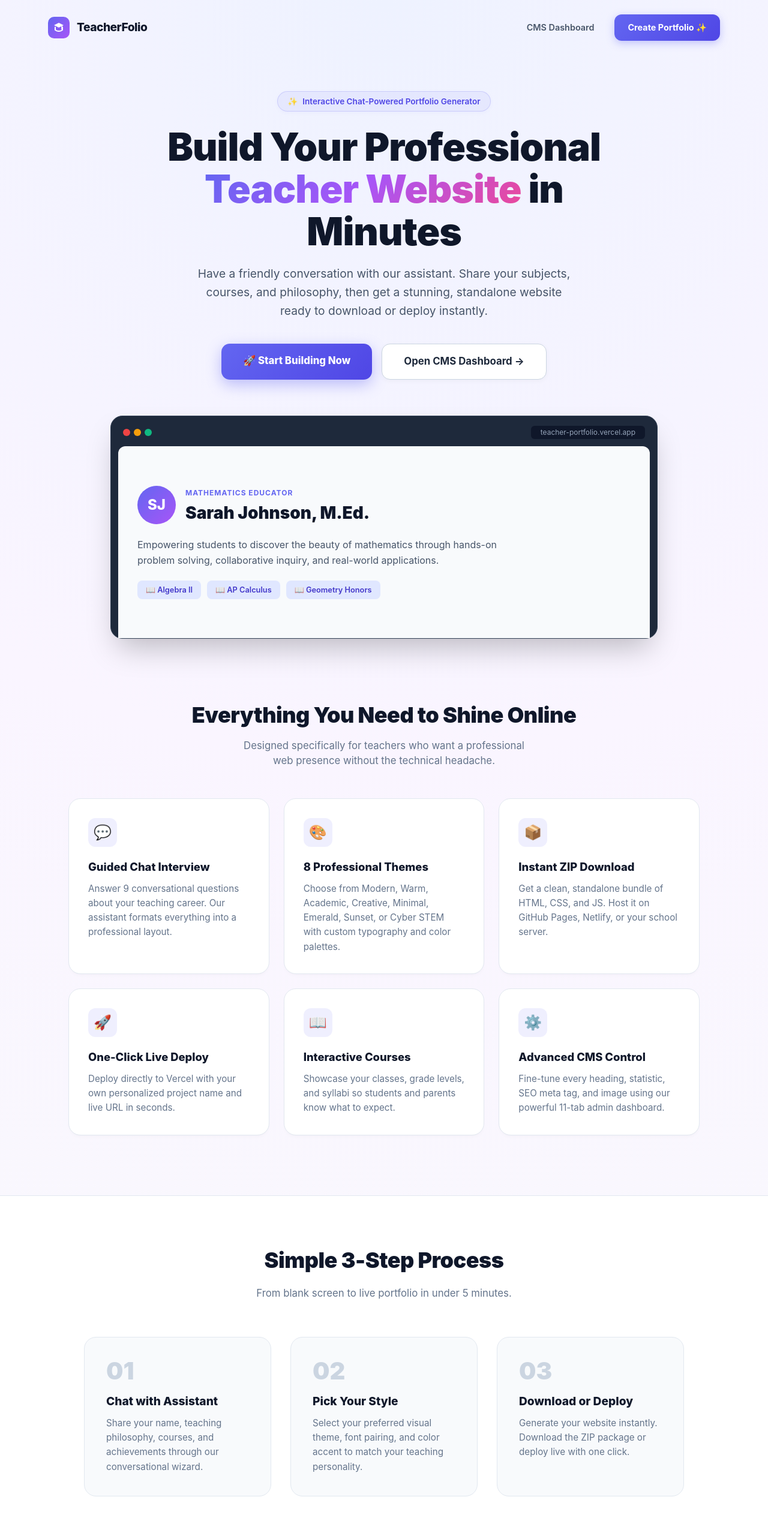
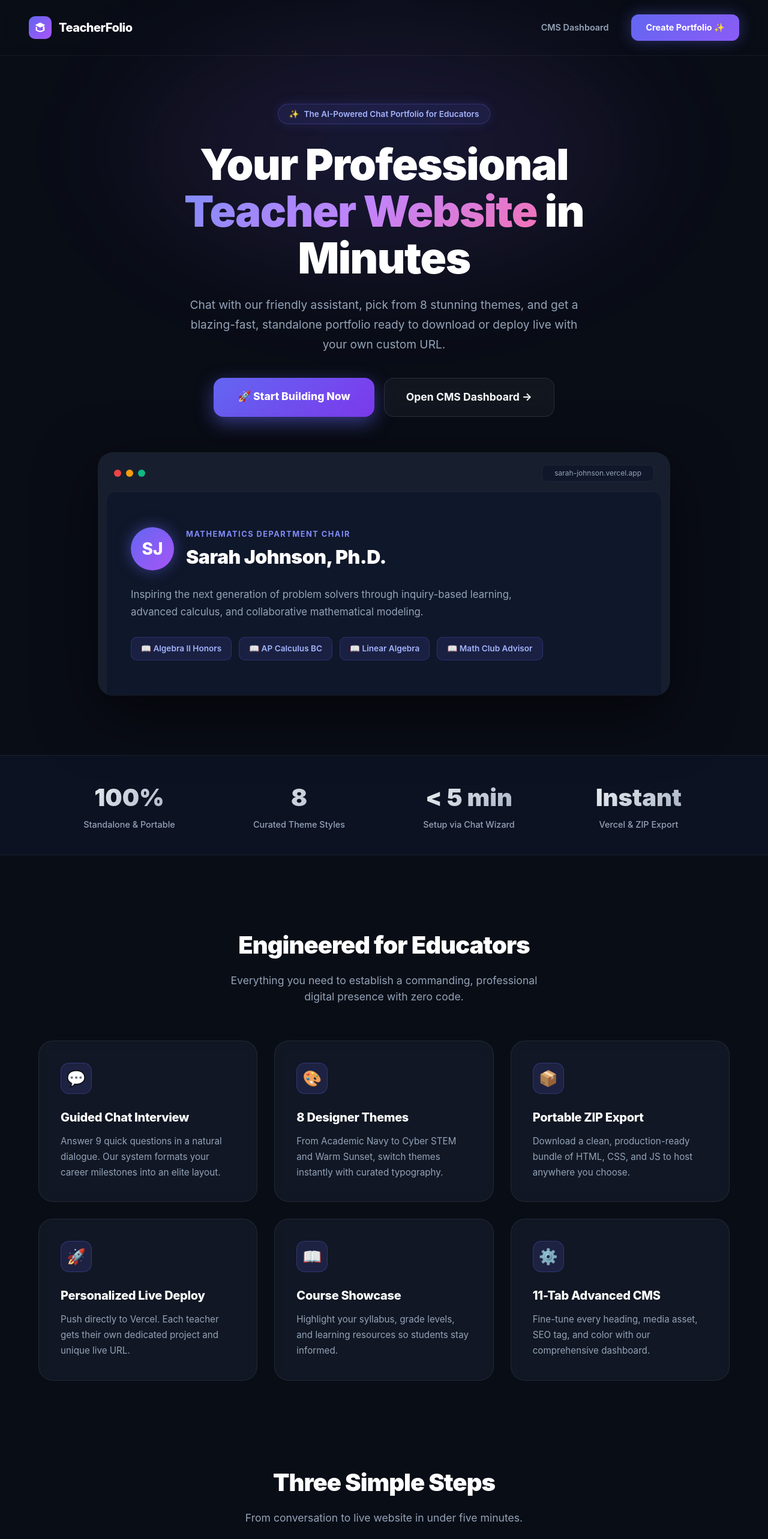
Before and after one commit to beebus-builds/automate, a Next.js app: page / in a window 1280 px wide. Shown: the top 2566 px of the page at 60% size. Built offline with nearby package versions, Linux system fonts and the light colour scheme.

Commit message:
Enhance ChatGPT-like interface: immediate initial greeting load, AI avatar badge, smooth chat bubbles, fixed input bar, auto-focus, and auto-scroll

```diff
--- a/app/page.tsx
+++ b/app/page.tsx
@@ -5,131 +5,154 @@ import { Logo } from '@/components/Logo';
 
 export default function HomePage() {
   return (
-    <div style={{ minHeight: '100vh', background: 'radial-gradient(circle at 50% 0%, #eef2ff 0%, #faf5ff 40%, #f8fafc 100%)', color: '#1e293b', fontFamily: '-apple-system,BlinkMacSystemFont,Segoe UI,Roboto,sans-serif' }}>
+    <div style={{ minHeight: '100vh', background: '#090d16', color: '#f8fafc', fontFamily: '-apple-system,BlinkMacSystemFont,Segoe UI,Roboto,sans-serif', overflowX: 'hidden' }}>
+      {/* Ambient background glows */}
+      <div style={{ position: 'absolute', top: 0, left: '50%', transform: 'translateX(-50%)', width: '1000px', height: '500px', background: 'radial-gradient(ellipse at center, rgba(99,102,241,0.15) 0%, rgba(168,85,247,0.08) 50%, transparent 70%)', pointerEvents: 'none', filter: 'blur(80px)', zIndex: 0 }} />
+
       {/* Header */}
-      <header style={{ padding: '24px 40px', display: 'flex', alignItems: 'center', justifyContent: 'space-between', maxWidth: 1200, margin: '0 auto' }}>
+      <header style={{ position: 'relative', zIndex: 10, padding: '24px 48px', display: 'flex', alignItems: 'center', justifyContent: 'space-between', maxWidth: 1280, margin: '0 auto', backdropFilter: 'blur(12px)', borderBottom: '1px solid rgba(255,255,255,0.06)' }}>
         <div style={{ display: 'flex', alignItems: 'center', gap: 12 }}>
-          <Logo size={36} />
-          <span style={{ fontWeight: 800, fontSize: '1.2rem', letterSpacing: '-0.5px', color: '#0f172a' }}>TeacherFolio</span>
+          <Logo size={38} />
+          <span style={{ fontWeight: 800, fontSize: '1.25rem', letterSpacing: '-0.5px', color: '#fff' }}>TeacherFolio</span>
         </div>
-        <nav style={{ display: 'flex', gap: 16, alignItems: 'center' }}>
-          <Link href="/cms" style={{ padding: '10px 18px', color: '#475569', fontWeight: 600, textDecoration: 'none', fontSize: '.9rem', transition: 'color 0.2s' }}>
+        <nav style={{ display: 'flex', gap: 20, alignItems: 'center' }}>
+          <Link href="/cms" style={{ padding: '10px 18px', color: '#94a3b8', fontWeight: 600, textDecoration: 'none', fontSize: '.9rem', transition: 'color 0.2s' }}>
             CMS Dashboard
           </Link>
-          <Link href="/build" style={{ padding: '11px 22px', background: 'linear-gradient(135deg, #6366f1, #4f46e5)', color: '#fff', borderRadius: 12, fontWeight: 700, textDecoration: 'none', fontSize: '.9rem', boxShadow: '0 4px 14px rgba(99,102,241,0.35)', transition: 'transform 0.15s, box-shadow 0.15s' }}>
+          <Link href="/build" style={{ padding: '11px 24px', background: 'linear-gradient(135deg, #6366f1 0%, #8b5cf6 100%)', color: '#fff', borderRadius: 12, fontWeight: 700, textDecoration: 'none', fontSize: '.9rem', boxShadow: '0 0 25px rgba(99,102,241,0.4)', transition: 'transform 0.15s, box-shadow 0.15s' }}>
             Create Portfolio ✨
           </Link>
         </nav>
       </header>
 
       {/* Hero */}
-      <section style={{ maxWidth: 900, margin: '60px auto 0', padding: '0 24px', textAlign: 'center' }}>
-        <div style={{ display: 'inline-flex', alignItems: 'center', gap: 8, padding: '6px 16px', background: 'rgba(99,102,241,0.08)', border: '1px solid rgba(99,102,241,0.2)', borderRadius: 999, fontSize: '.85rem', fontWeight: 600, color: '#4f46e5', marginBottom: 24, boxShadow: '0 2px 6px rgba(99,102,241,0.05)' }}>
-          <span>✨</span> Interactive Chat-Powered Portfolio Generator
+      <section style={{ position: 'relative', zIndex: 1, maxWidth: 1000, margin: '80px auto 40px', padding: '0 24px', textAlign: 'center' }}>
+        <div style={{ display: 'inline-flex', alignItems: 'center', gap: 8, padding: '6px 18px', background: 'rgba(99,102,241,0.12)', border: '1px solid rgba(99,102,241,0.3)', borderRadius: 999, fontSize: '.85rem', fontWeight: 600, color: '#a5b4fc', marginBottom: 28, boxShadow: '0 0 20px rgba(99,102,241,0.15)' }}>
+          <span>✨</span> The AI-Powered Chat Portfolio for Educators
         </div>
-        <h1 style={{ fontSize: 'clamp(2.5rem, 6vw, 4rem)', fontWeight: 900, color: '#0f172a', margin: '0 0 20px', lineHeight: 1.1, letterSpacing: '-1px' }}>
-          Build Your Professional<br />
-          <span style={{ background: 'linear-gradient(135deg, #6366f1, #a855f7, #ec4899)', WebkitBackgroundClip: 'text', WebkitTextFillColor: 'transparent' }}>Teacher Website</span>
+        <h1 style={{ fontSize: 'clamp(2.75rem, 7vw, 4.5rem)', fontWeight: 900, color: '#fff', margin: '0 0 24px', lineHeight: 1.08, letterSpacing: '-1.5px' }}>
+          Your Professional<br />
+          <span style={{ background: 'linear-gradient(135deg, #818cf8 0%, #c084fc 50%, #f472b6 100%)', WebkitBackgroundClip: 'text', WebkitTextFillColor: 'transparent' }}>Teacher Website</span>
           {' '}in Minutes
         </h1>
-        <p style={{ fontSize: '1.2rem', color: '#475569', maxWidth: 640, margin: '0 auto 40px', lineHeight: 1.6 }}>
-          Have a friendly conversation with our assistant. Share your subjects, courses, and philosophy,
-          then get a stunning, standalone website ready to download or deploy instantly.
+        <p style={{ fontSize: '1.2rem', color: '#94a3b8', maxWidth: 680, margin: '0 auto 40px', lineHeight: 1.7 }}>
+          Chat with our friendly assistant, pick from 8 stunning themes, and get a blazing-fast,
+          standalone portfolio ready to download or deploy live with your own custom URL.
         </p>
         <div style={{ display: 'flex', gap: 16, justifyContent: 'center', flexWrap: 'wrap' }}>
-          <Link href="/build" style={{ padding: '16px 36px', background: 'linear-gradient(135deg, #6366f1, #4f46e5)', color: '#fff', borderRadius: 14, fontWeight: 800, textDecoration: 'none', fontSize: '1.05rem', boxShadow: '0 8px 24px rgba(99,102,241,0.4)', transition: 'transform 0.2s' }}>
+          <Link href="/build" style={{ padding: '18px 40px', background: 'linear-gradient(135deg, #6366f1 0%, #7c3aed 100%)', color: '#fff', borderRadius: 16, fontWeight: 800, textDecoration: 'none', fontSize: '1.1rem', boxShadow: '0 10px 30px rgba(99,102,241,0.5)', transition: 'transform 0.2s' }}>
             🚀 Start Building Now
           </Link>
-          <Link href="/cms" style={{ padding: '16px 36px', background: '#fff', color: '#1e293b', borderRadius: 14, fontWeight: 700, textDecoration: 'none', fontSize: '1.05rem', border: '1px solid #cbd5e1', boxShadow: '0 2px 8px rgba(0,0,0,0.04)' }}>
+          <Link href="/cms" style={{ padding: '18px 36px', background: 'rgba(255,255,255,0.04)', color: '#f8fafc', borderRadius: 16, fontWeight: 700, textDecoration: 'none', fontSize: '1.1rem', border: '1px solid rgba(255,255,255,0.1)', backdropFilter: 'blur(10px)' }}>
             Open CMS Dashboard →
           </Link>
         </div>
       </section>
 
       {/* Preview Card Mockup */}
-      <section style={{ maxWidth: 960, margin: '60px auto 0', padding: '0 24px' }}>
-        <div style={{ background: '#1e293b', borderRadius: 20, padding: '12px 12px 0 12px', boxShadow: '0 25px 50px -12px rgba(0,0,0,0.25)', border: '1px solid #334155' }}>
-          <div style={{ display: 'flex', gap: 6, padding: '4px 8px 12px 8px', alignItems: 'center' }}>
+      <section style={{ position: 'relative', zIndex: 1, maxWidth: 1000, margin: '60px auto 100px', padding: '0 24px' }}>
+        <div style={{ background: 'rgba(30, 41, 59, 0.7)', backdropFilter: 'blur(20px)', borderRadius: 24, padding: '14px 14px 0 14px', boxShadow: '0 30px 100px rgba(0,0,0,0.6), 0 0 0 1px rgba(255,255,255,0.1)' }}>
+          <div style={{ display: 'flex', gap: 8, padding: '6px 12px 16px 12px', alignItems: 'center' }}>
             <span style={{ width: 12, height: 12, borderRadius: '50%', background: '#ef4444', display: 'inline-block' }} />
             <span style={{ width: 12, height: 12, borderRadius: '50%', background: '#f59e0b', display: 'inline-block' }} />
             <span style={{ width: 12, height: 12, borderRadius: '50%', background: '#10b981', display: 'inline-block' }} />
-            <span style={{ marginLeft: 'auto', fontSize: '.75rem', color: '#94a3b8', background: '#0f172a', padding: '2px 16px', borderRadius: 6 }}>teacher-portfolio.vercel.app</span>
+            <span style={{ marginLeft: 'auto', fontSize: '.75rem', color: '#94a3b8', background: 'rgba(15, 23, 42, 0.8)', padding: '4px 20px', borderRadius: 8, border: '1px solid rgba(255,255,255,0.06)' }}>sarah-johnson.vercel.app</span>
           </div>
-          <div style={{ background: '#f8fafc', borderRadius: '12px 12px 0 0', padding: '40px 32px', textAlign: 'left', minHeight: 320, display: 'flex', flexDirection: 'column', justifyContent: 'center' }}>
-            <div style={{ display: 'flex', alignItems: 'center', gap: 16, marginBottom: 20 }}>
-              <div style={{ width: 64, height: 64, borderRadius: '50%', background: 'linear-gradient(135deg, #6366f1, #a855f7)', color: '#fff', display: 'flex', alignItems: 'center', justifyContent: 'center', fontSize: '1.5rem', fontWeight: 800 }}>SJ</div>
+          <div style={{ background: '#0f172a', borderRadius: '16px 16px 0 0', padding: '48px 40px', textAlign: 'left', minHeight: 340, display: 'flex', flexDirection: 'column', justifyContent: 'center', borderTop: '1px solid rgba(255,255,255,0.06)' }}>
+            <div style={{ display: 'flex', alignItems: 'center', gap: 20, marginBottom: 24 }}>
+              <div style={{ width: 72, height: 72, borderRadius: '50%', background: 'linear-gradient(135deg, #6366f1, #a855f7)', color: '#fff', display: 'flex', alignItems: 'center', justifyContent: 'center', fontSize: '1.75rem', fontWeight: 800, boxShadow: '0 0 25px rgba(99,102,241,0.5)' }}>SJ</div>
               <div>
-                <span style={{ fontSize: '.75rem', fontWeight: 700, color: '#6366f1', textTransform: 'uppercase', letterSpacing: '1px' }}>Mathematics Educator</span>
-                <h2 style={{ fontSize: '1.75rem', fontWeight: 900, color: '#0f172a', margin: '2px 0 0' }}>Sarah Johnson, M.Ed.</h2>
+                <span style={{ fontSize: '.8rem', fontWeight: 700, color: '#818cf8', textTransform: 'uppercase', letterSpacing: '1.5px' }}>Mathematics Department Chair</span>
+                <h2 style={{ fontSize: '2rem', fontWeight: 900, color: '#fff', margin: '4px 0 0', letterSpacing: '-0.5px' }}>Sarah Johnson, Ph.D.</h2>
               </div>
             </div>
-            <p style={{ fontSize: '1rem', color: '#475569', lineHeight: 1.6, maxWidth: 600, margin: '0 0 20px' }}>
-              Empowering students to discover the beauty of mathematics through hands-on problem solving, collaborative inquiry, and real-world applications.
+            <p style={{ fontSize: '1.05rem', color: '#94a3b8', lineHeight: 1.7, maxWidth: 680, margin: '0 0 28px' }}>
+              Inspiring the next generation of problem solvers through inquiry-based learning, advanced calculus, and collaborative mathematical modeling.
             </p>
-            <div style={{ display: 'flex', gap: 10, flexWrap: 'wrap' }}>
-              {['Algebra II', 'AP Calculus', 'Geometry Honors'].map(c => (
-                <span key={c} style={{ padding: '6px 14px', background: '#e0e7ff', color: '#4338ca', borderRadius: 8, fontSize: '.8rem', fontWeight: 600 }}>📖 {c}</span>
+            <div style={{ display: 'flex', gap: 12, flexWrap: 'wrap' }}>
+              {['Algebra II Honors', 'AP Calculus BC', 'Linear Algebra', 'Math Club Advisor'].map(c => (
+                <span key={c} style={{ padding: '8px 16px', background: 'rgba(99,102,241,0.12)', border: '1px solid rgba(99,102,241,0.25)', color: '#a5b4fc', borderRadius: 10, fontSize: '.85rem', fontWeight: 600 }}>📖 {c}</span>
               ))}
             </div>
           </div>
         </div>
       </section>
 
+      {/* Stats bar */}
+      <section style={{ borderTop: '1px solid rgba(255,255,255,0.06)', borderBottom: '1px solid rgba(255,255,255,0.06)', background: 'rgba(15, 23, 42, 0.6)', padding: '40px 24px' }}>
+        <div style={{ maxWidth: 1100, margin: '0 auto', display: 'grid', gridTemplateColumns: 'repeat(auto-fit, minmax(220px, 1fr))', gap: 32, textAlign: 'center' }}>
+          {[
+            { stat: '100%', label: 'Standalone & Portable' },
+            { stat: '8', label: 'Curated Theme Styles' },
+            { stat: '< 5 min', label: 'Setup via Chat Wizard' },
+            { stat: 'Instant', label: 'Vercel & ZIP Export' },
+          ].map((st, i) => (
+            <div key={i}>
+              <div style={{ fontSize: '2.5rem', fontWeight: 900, color: '#fff', marginBottom: 4, background: 'linear-gradient(135deg, #fff 0%, #94a3b8 100%)', WebkitBackgroundClip: 'text', WebkitTextFillColor: 'transparent' }}>{st.stat}</div>
+              <div style={{ fontSize: '.9rem', color: '#94a3b8', fontWeight: 500 }}>{st.label}</div>
+            </div>
+          ))}
+        </div>
+      </section>
+
       {/* Features Grid */}
-      <section style={{ maxWidth: 1100, margin: '100px auto 0', padding: '0 24px' }}>
-        <div style={{ textAlign: 'center', marginBottom: 50 }}>
-          <h2 style={{ fontSize: '2.25rem', fontWeight: 900, color: '#0f172a', margin: '0 0 12px', letterSpacing: '-0.5px' }}>Everything You Need to Shine Online</h2>
-          <p style={{ fontSize: '1.05rem', color: '#64748b', maxWidth: 500, margin: '0 auto' }}>Designed specifically for teachers who want a professional web presence without the technical headache.</p>
+      <section style={{ maxWidth: 1200, margin: '120px auto 0', padding: '0 24px' }}>
+        <div style={{ textAlign: 'center', marginBottom: 60 }}>
+          <h2 style={{ fontSize: '2.5rem', fontWeight: 900, color: '#fff', margin: '0 0 16px', letterSpacing: '-1px' }}>Engineered for Educators</h2>
+          <p style={{ fontSize: '1.1rem', color: '#94a3b8', maxWidth: 540, margin: '0 auto' }}>Everything you need to establish a commanding, professional digital presence with zero code.</p>
         </div>
-        <div style={{ display: 'grid', gridTemplateColumns: 'repeat(auto-fit, minmax(320px, 1fr))', gap: 24 }}>
+        <div style={{ display: 'grid', gridTemplateColumns: 'repeat(auto-fit, minmax(350px, 1fr))', gap: 28 }}>
           {[
-            { icon: '💬', title: 'Guided Chat Interview', desc: 'Answer 9 conversational questions about your teaching career. Our assistant formats everything into a professional layout.' },
-            { icon: '🎨', title: '8 Professional Themes', desc: 'Choose from Modern, Warm, Academic, Creative, Minimal, Emerald, Sunset, or Cyber STEM with custom typography and color palettes.' },
-            { icon: '📦', title: 'Instant ZIP Download', desc: 'Get a clean, standalone bundle of HTML, CSS, and JS. Host it on GitHub Pages, Netlify, or your school server.' },
-            { icon: '🚀', title: 'One-Click Live Deploy', desc: 'Deploy directly to Vercel with your own personalized project name and live URL in seconds.' },
-            { icon: '📖', title: 'Interactive Courses', desc: 'Showcase your classes, grade levels, and syllabi so students and parents know what to expect.' },
-            { icon: '⚙️', title: 'Advanced CMS Control', desc: 'Fine-tune every heading, statistic, SEO meta tag, and image using our powerful 11-tab admin dashboard.' },
+            { icon: '💬', title: 'Guided Chat Interview', desc: 'Answer 9 quick questions in a natural dialogue. Our system formats your career milestones into an elite layout.' },
+            { icon: '🎨', title: '8 Designer Themes', desc: 'From Academic Navy to Cyber STEM and Warm Sunset, switch themes instantly with curated typography.' },
+            { icon: '📦', title: 'Portable ZIP Export', desc: 'Download a clean, production-ready bundle of HTML, CSS, and JS to host anywhere you choose.' },
+            { icon: '🚀', title: 'Personalized Live Deploy', desc: 'Push directly to Vercel. Each teacher gets their own dedicated project and unique live URL.' },
+            { icon: '📖', title: 'Course Showcase', desc: 'Highlight your syllabus, grade levels, and learning resources so students stay informed.' },
+            { icon: '⚙️', title: '11-Tab Advanced CMS', desc: 'Fine-tune every heading, media asset, SEO tag, and color with our comprehensive dashboard.' },
           ].map((f, i) => (
-            <div key={i} style={{ background: '#fff', border: '1px solid #e2e8f0', borderRadius: 20, padding: 32, boxShadow: '0 4px 6px -1px rgba(0,0,0,0.02), 0 2px 4px -2px rgba(0,0,0,0.02)', transition: 'all 0.2s' }}>
-              <div style={{ width: 48, height: 48, borderRadius: 12, background: 'rgba(99,102,241,0.1)', display: 'flex', alignItems: 'center', justifyContent: 'center', fontSize: '1.5rem', marginBottom: 20 }}>{f.icon}</div>
-              <h3 style={{ fontSize: '1.15rem', fontWeight: 800, color: '#0f172a', margin: '0 0 10px' }}>{f.title}</h3>
-              <p style={{ fontSize: '.95rem', color: '#64748b', margin: 0, lineHeight: 1.6 }}>{f.desc}</p>
+            <div key={i} style={{ background: 'rgba(30, 41, 59, 0.4)', border: '1px solid rgba(255,255,255,0.08)', borderRadius: 24, padding: 36, backdropFilter: 'blur(10px)', transition: 'transform 0.2s, border-color 0.2s' }}>
+              <div style={{ width: 52, height: 52, borderRadius: 14, background: 'rgba(99,102,241,0.15)', border: '1px solid rgba(99,102,241,0.3)', display: 'flex', alignItems: 'center', justifyContent: 'center', fontSize: '1.6rem', marginBottom: 24 }}>{f.icon}</div>
+              <h3 style={{ fontSize: '1.25rem', fontWeight: 800, color: '#fff', margin: '0 0 12px', letterSpacing: '-0.3px' }}>{f.title}</h3>
+              <p style={{ fontSize: '.95rem', color: '#94a3b8', margin: 0, lineHeight: 1.7 }}>{f.desc}</p>
             </div>
           ))}
         </div>
       </section>
 
       {/* How it works */}
-      <section style={{ background: '#fff', borderTop: '1px solid #e2e8f0', borderBottom: '1px solid #e2e8f0', margin: '100px 0 0', padding: '80px 24px', textAlign: 'center' }}>
-        <h2 style={{ fontSize: '2.25rem', fontWeight: 900, color: '#0f172a', margin: '0 0 16px', letterSpacing: '-0.5px' }}>Simple 3-Step Process</h2>
-        <p style={{ fontSize: '1.05rem', color: '#64748b', marginBottom: 60 }}>From blank screen to live portfolio in under 5 minutes.</p>
-        <div style={{ display: 'grid', gridTemplateColumns: 'repeat(auto-fit, minmax(260px, 1fr))', gap: 32, maxWidth: 1000, margin: '0 auto' }}>
+      <section style={{ maxWidth: 1100, margin: '140px auto 0', padding: '0 24px', textAlign: 'center' }}>
+        <h2 style={{ fontSize: '2.5rem', fontWeight: 900, color: '#fff', margin: '0 0 16px', letterSpacing: '-1px' }}>Three Simple Steps</h2>
+        <p style={{ fontSize: '1.1rem', color: '#94a3b8', marginBottom: 60 }}>From conversation to live website in under five minutes.</p>
+        <div style={{ display: 'grid', gridTemplateColumns: 'repeat(auto-fit, minmax(300px, 1fr))', gap: 32 }}>
           {[
-            { step: '01', title: 'Chat with Assistant', desc: 'Share your name, teaching philosophy, courses, and achievements through our conversational wizard.' },
-            { step: '02', title: 'Pick Your Style', desc: 'Select your preferred visual theme, font pairing, and color accent to match your teaching personality.' },
-            { step: '03', title: 'Download or Deploy', desc: 'Generate your website instantly. Download the ZIP package or deploy live with one click.' },
+            { step: '01', title: 'Chat & Share', desc: 'Tell us your name, subject, bio, and courses through our intelligent interview assistant.' },
+            { step: '02', title: 'Choose Style', desc: 'Select your visual aesthetic, typography pair, and color palette with instant live preview.' },
+            { step: '03', title: 'Launch Live', desc: 'Download your standalone ZIP or deploy live to your own unique Vercel web address.' },
           ].map((s, i) => (
-            <div key={i} style={{ background: '#f8fafc', border: '1px solid #e2e8f0', borderRadius: 20, padding: 36, textAlign: 'left', position: 'relative' }}>
-              <div style={{ fontSize: '2.5rem', fontWeight: 900, color: '#cbd5e1', marginBottom: 16, lineHeight: 1 }}>{s.step}</div>
-              <h3 style={{ fontSize: '1.2rem', fontWeight: 800, color: '#0f172a', margin: '0 0 10px' }}>{s.title}</h3>
-              <p style={{ fontSize: '.95rem', color: '#64748b', margin: 0, lineHeight: 1.6 }}>{s.desc}</p>
+            <div key={i} style={{ background: 'rgba(15, 23, 42, 0.8)', border: '1px solid rgba(255,255,255,0.08)', borderRadius: 24, padding: 40, textAlign: 'left', position: 'relative' }}>
+              <div style={{ fontSize: '3rem', fontWeight: 900, background: 'linear-gradient(135deg, #6366f1 0%, #c084fc 100%)', WebkitBackgroundClip: 'text', WebkitTextFillColor: 'transparent', marginBottom: 16, lineHeight: 1 }}>{s.step}</div>
+              <h3 style={{ fontSize: '1.3rem', fontWeight: 800, color: '#fff', margin: '0 0 12px' }}>{s.title}</h3>
+              <p style={{ fontSize: '.95rem', color: '#94a3b8', margin: 0, lineHeight: 1.7 }}>{s.desc}</p>
             </div>
           ))}
         </div>
       </section>
 
       {/* CTA Bottom */}
-      <section style={{ textAlign: 'center', padding: '100px 24px', background: 'radial-gradient(circle at 50% 100%, #eef2ff 0%, #f8fafc 70%)' }}>
-        <h2 style={{ fontSize: '2.5rem', fontWeight: 900, color: '#0f172a', margin: '0 0 16px', letterSpacing: '-0.5px' }}>Ready to showcase your teaching excellence?</h2>
-        <p style={{ fontSize: '1.1rem', color: '#64748b', marginBottom: 32, maxWidth: 500, margin: '0 auto 32px' }}>Join educators worldwide building stunning professional portfolios today.</p>
-        <Link href="/build" style={{ padding: '18px 44px', background: 'linear-gradient(135deg, #6366f1, #4f46e5)', color: '#fff', borderRadius: 16, fontWeight: 800, textDecoration: 'none', fontSize: '1.1rem', boxShadow: '0 10px 30px rgba(99,102,241,0.45)', display: 'inline-block' }}>
-          🚀 Start Building Your Portfolio
-        </Link>
+      <section style={{ textAlign: 'center', padding: '140px 24px 100px', position: 'relative' }}>
+        <div style={{ position: 'absolute', bottom: 0, left: '50%', transform: 'translateX(-50%)', width: '800px', height: '300px', background: 'radial-gradient(circle, rgba(99,102,241,0.2) 0%, transparent 70%)', pointerEvents: 'none', filter: 'blur(60px)', zIndex: 0 }} />
+        <div style={{ position: 'relative', zIndex: 1, maxWidth: 700, margin: '0 auto' }}>
+          <h2 style={{ fontSize: 'clamp(2.2rem, 5vw, 3rem)', fontWeight: 900, color: '#fff', margin: '0 0 20px', letterSpacing: '-1px' }}>Ready to Elevate Your Teaching Brand?</h2>
+          <p style={{ fontSize: '1.15rem', color: '#94a3b8', marginBottom: 40, lineHeight: 1.6 }}>Join educators worldwide building stunning professional web portfolios today.</p>
+          <Link href="/build" style={{ padding: '20px 48px', background: 'linear-gradient(135deg, #6366f1 0%, #8b5cf6 100%)', color: '#fff', borderRadius: 16, fontWeight: 800, textDecoration: 'none', fontSize: '1.15rem', boxShadow: '0 12px 35px rgba(99,102,241,0.5)', display: 'inline-block' }}>
+            🚀 Start Building Your Portfolio
+          </Link>
+        </div>
       </section>
 
       {/* Footer */}
-      <footer style={{ borderTop: '1px solid #e2e8f0', padding: '32px 40px', textAlign: 'center', fontSize: '.85rem', color: '#94a3b8', background: '#fff' }}>
-        TeacherFolio — Empowering educators with beautiful web portfolios.
+      <footer style={{ borderTop: '1px solid rgba(255,255,255,0.06)', padding: '40px 48px', textAlign: 'center', fontSize: '.9rem', color: '#64748b', background: '#06090f' }}>
+        TeacherFolio — Empowering educators with world-class digital portfolios.
       </footer>
     </div>
   );
```
Also changed, not shown: app/build/page.tsx.
